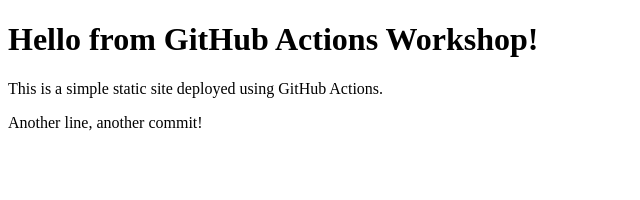
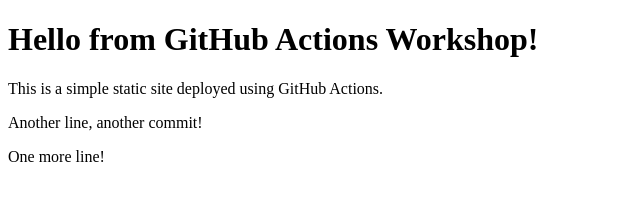
Before and after one commit to em-cap/github-actions, a website: page index.html in a window 1280 px wide. Shown: the whole page, without its empty margins (0-640 px from the left). Drawn offline with Linux system fonts and the light colour scheme.

Commit message:
One more line.

```diff
--- a/index.html
+++ b/index.html
@@ -7,5 +7,6 @@
     <h1>Hello from GitHub Actions Workshop!</h1>
     <p>This is a simple static site deployed using GitHub Actions.</p>
     <p>Another line, another commit!</p>
+    <p>One more line!</p>
 </body>
 </html>
```
Also changed, not shown: .github/workflows/main.yml.
